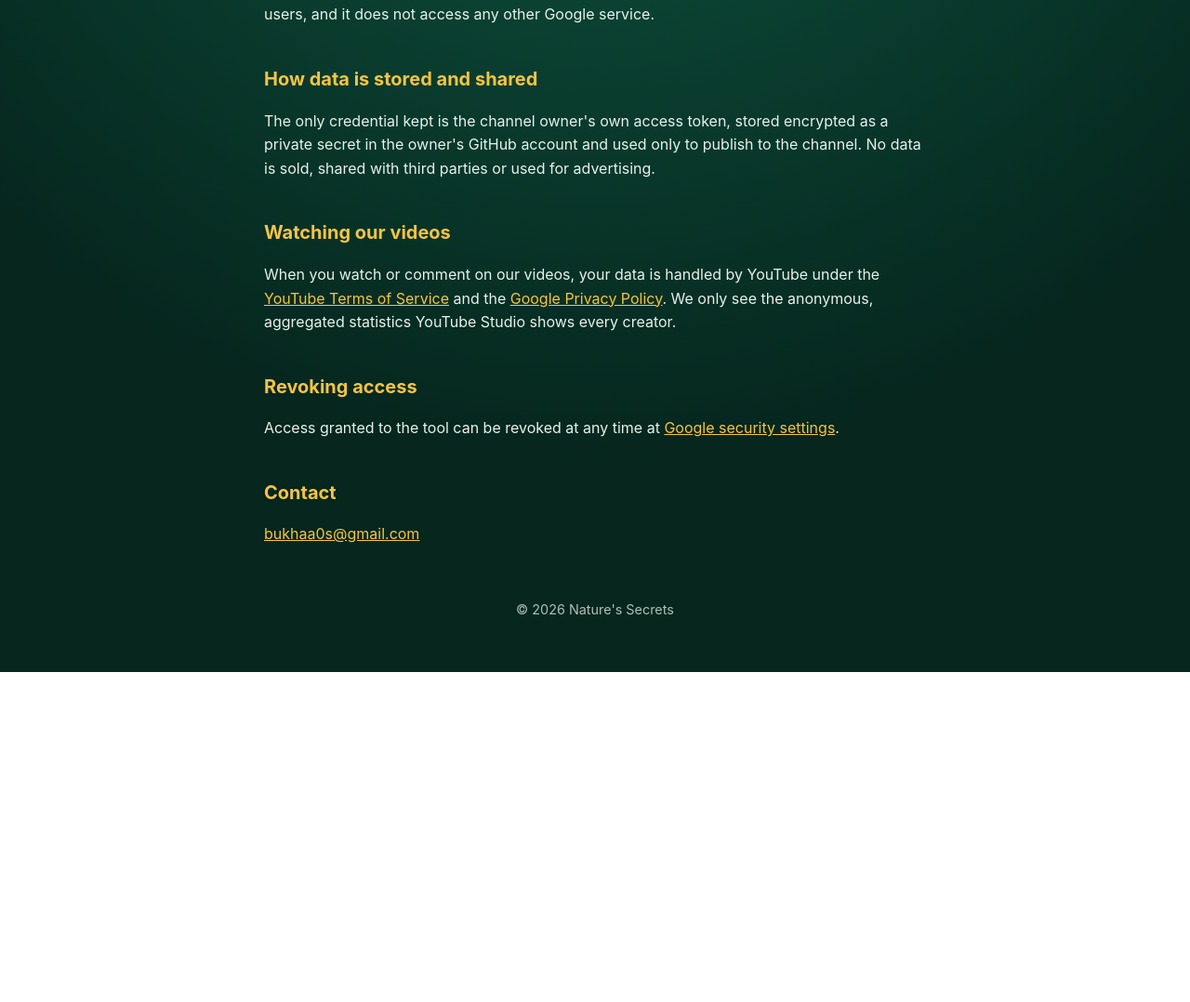
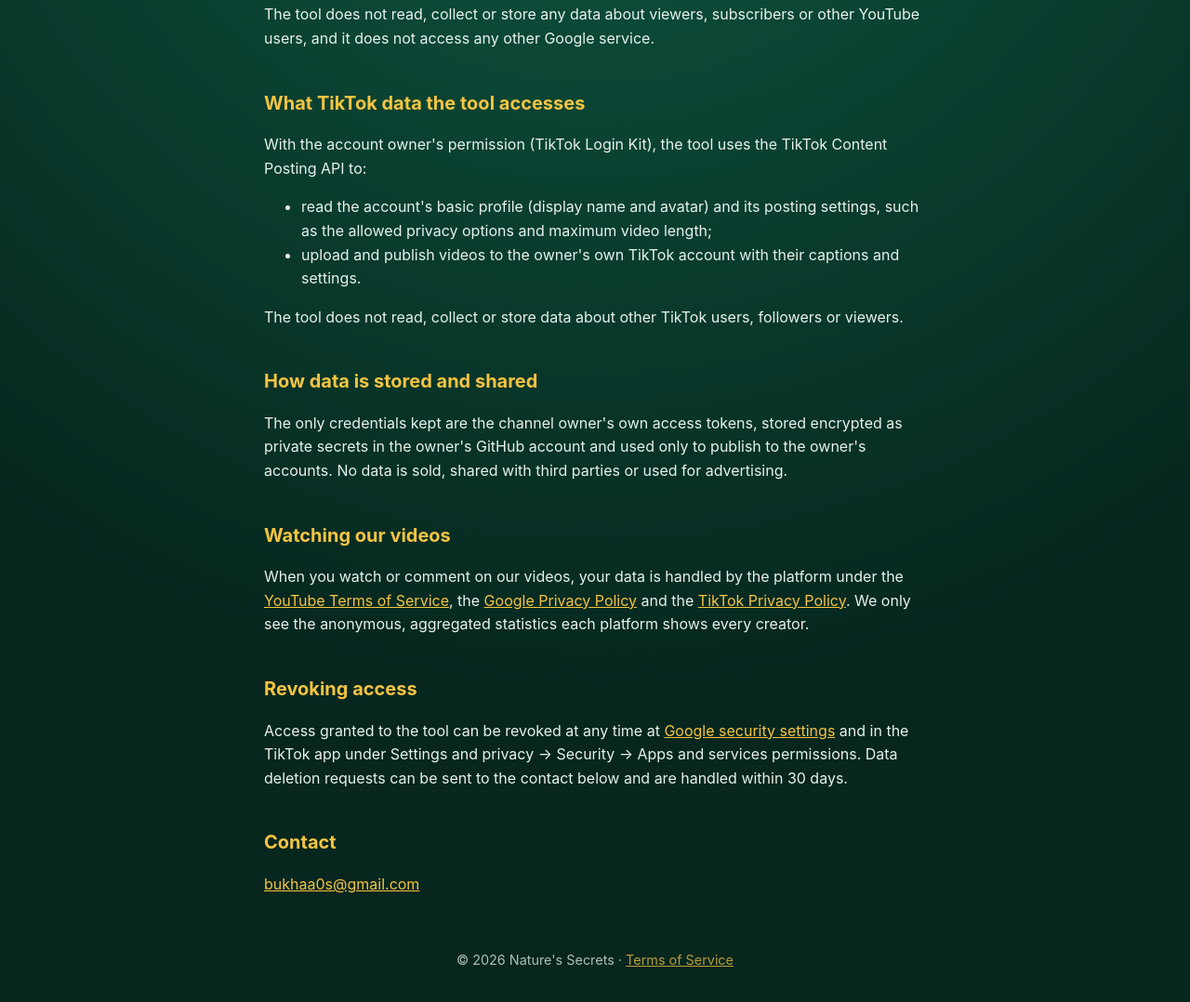
Before and after one commit to bukhaa0s-cyber/Bukhaa0s-cyber.github.io, a plain HTML site: page natures-secrets/privacy.html in a window 1280 px wide. Shown: the part 720-1798 px from the top of the page at 93% size. Before the commit the page ends 1443 px from the top, so only its background shows below. Drawn offline with Linux system fonts and the light colour scheme.

Commit message:
Update privacy policy to include TikTok details

```diff
--- a/natures-secrets/privacy.html
+++ b/natures-secrets/privacy.html
@@ -10,12 +10,12 @@
 <h1>Privacy Policy</h1>
 <p>Last updated: 24 November 2026</p>
 
-<p>This policy covers the "Nature's Secrets" YouTube channel and "Animal Shorts", the private
-publishing tool the channel owner uses to upload the channel's own videos.</p>
+<p>This policy covers the "Nature's Secrets" channel on YouTube and TikTok and "Animal Shorts", the
+private publishing tool the channel owner uses to upload the channel's own videos.</p>
 
 <h2>Who uses the tool</h2>
 <p>Animal Shorts is not a public app. It is used only by the channel owner, to publish videos to
-the owner's own YouTube channel. No other person signs in to it.</p>
+the owner's own YouTube channel and TikTok account. No other person signs in to it.</p>
 
 <h2>What Google data the tool accesses</h2>
 <p>With the channel owner's permission, the tool uses the YouTube API Services to:</p>
@@ -28,23 +28,36 @@ the owner's own YouTube channel. No other person signs in to it.</p>
 <p>The tool does not read, collect or store any data about viewers, subscribers or other YouTube
 users, and it does not access any other Google service.</p>
 
+<h2>What TikTok data the tool accesses</h2>
+<p>With the account owner's permission (TikTok Login Kit), the tool uses the TikTok Content Posting
+API to:</p>
+<ul>
+<li>read the account's basic profile (display name and avatar) and its posting settings, such as
+the allowed privacy options and maximum video length;</li>
+<li>upload and publish videos to the owner's own TikTok account with their captions and settings.</li>
+</ul>
+<p>The tool does not read, collect or store data about other TikTok users, followers or viewers.</p>
+
 <h2>How data is stored and shared</h2>
-<p>The only credential kept is the channel owner's own access token, stored encrypted as a
-private secret in the owner's GitHub account and used only to publish to the channel.
+<p>The only credentials kept are the channel owner's own access tokens, stored encrypted as private
+secrets in the owner's GitHub account and used only to publish to the owner's accounts.
 No data is sold, shared with third parties or used for advertising.</p>
 
 <h2>Watching our videos</h2>
-<p>When you watch or comment on our videos, your data is handled by YouTube under the
-<a href="https://www.youtube.com/t/terms">YouTube Terms of Service</a> and the
-<a href="https://policies.google.com/privacy">Google Privacy Policy</a>. We only see the
-anonymous, aggregated statistics YouTube Studio shows every creator.</p>
+<p>When you watch or comment on our videos, your data is handled by the platform under the
+<a href="https://www.youtube.com/t/terms">YouTube Terms of Service</a>, the
+<a href="https://policies.google.com/privacy">Google Privacy Policy</a> and the
+<a href="https://www.tiktok.com/legal/page/row/privacy-policy/en">TikTok Privacy Policy</a>.
+We only see the anonymous, aggregated statistics each platform shows every creator.</p>
 
 <h2>Revoking access</h2>
 <p>Access granted to the tool can be revoked at any time at
-<a href="https://myaccount.google.com/permissions">Google security settings</a>.</p>
+<a href="https://myaccount.google.com/permissions">Google security settings</a> and in the TikTok
+app under Settings and privacy → Security → Apps and services permissions. Data deletion requests
+can be sent to the contact below and are handled within 30 days.</p>
 
 <h2>Contact</h2>
 <p><a href="mailto:bukhaa0s@gmail.com">bukhaa0s@gmail.com</a></p>
-<footer>© 2026 Nature's Secrets</footer>
+<footer>© 2026 Nature's Secrets · <a href="terms.html">Terms of Service</a></footer>
 </main></body>
 </html>
```
